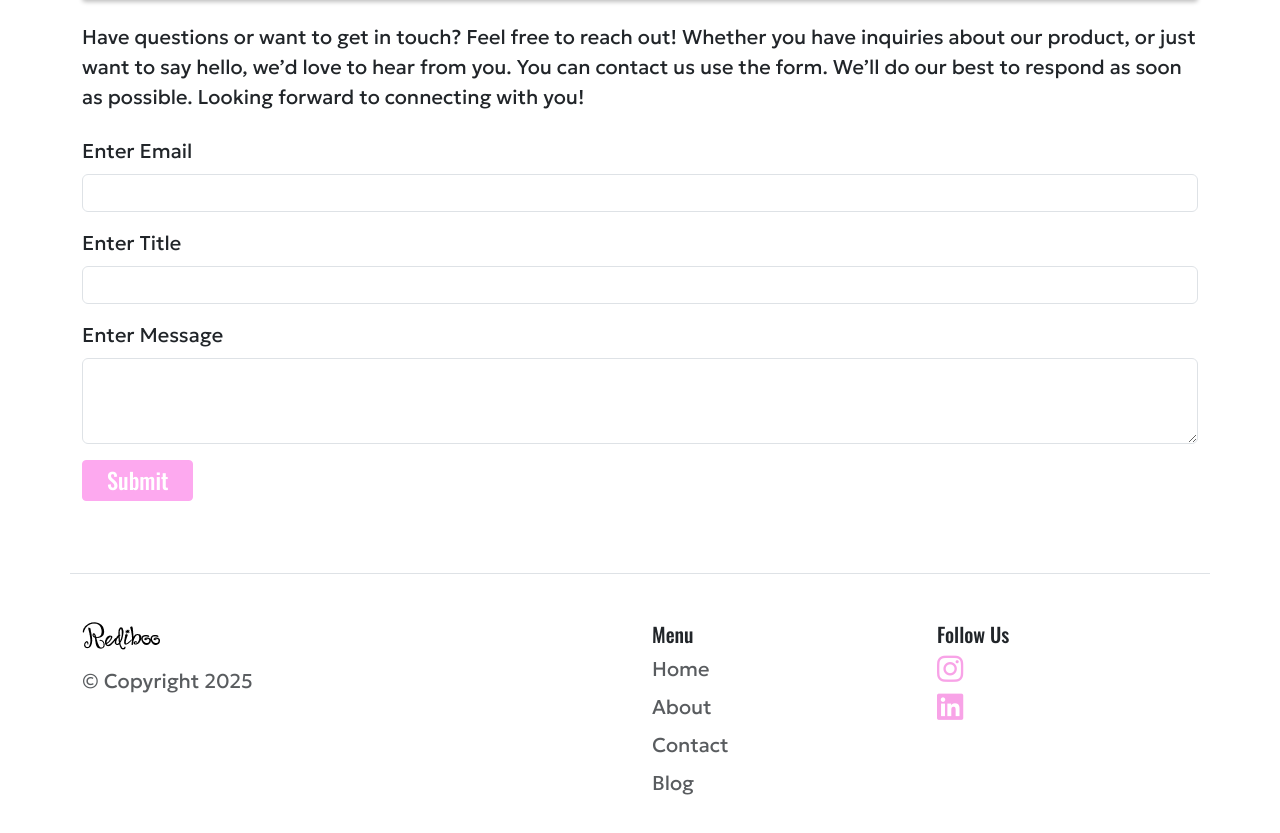
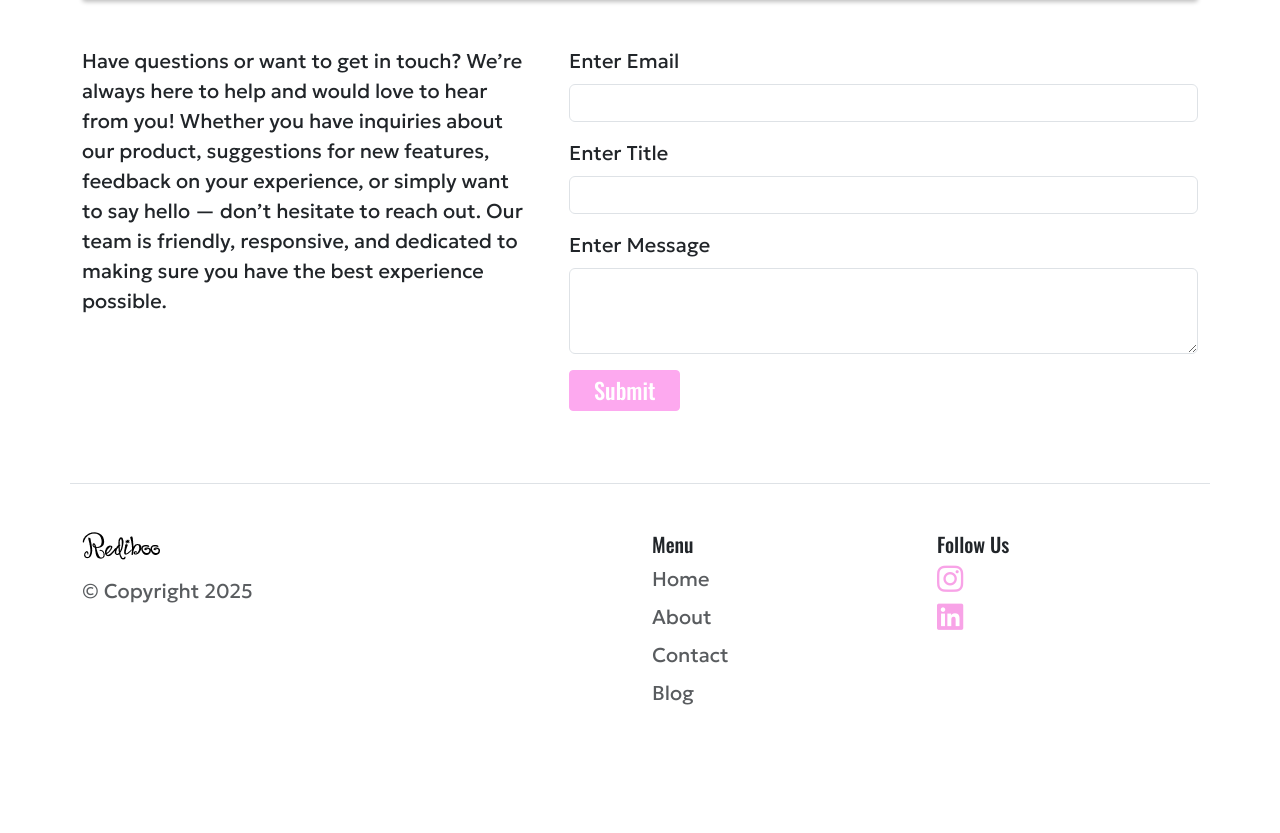
Before and after one commit to liu00701/portfolio, a plain HTML site: page contact.html in a window 1280 px wide. Shown: the part 931-1764 px from the top of the page. Drawn offline with nearby package versions, Linux system fonts and the light colour scheme.

Commit message:
Enhance contact section in contact.html with a structured form and improved messaging for user engagement

```diff
--- a/contact.html
+++ b/contact.html
@@ -91,7 +91,7 @@
     >
       <section class="py-4" aria-labelledby="contact-heading">
         <div class="container">
-          <div class="mb-4">
+          <div>
             <img
               src="./images/contact.jpg"
               srcset="./images/contact-s.jpg 600w, ./images/contact.jpg 1200w"
@@ -100,7 +100,58 @@
               alt="Illustration of contacting us via email"
             />
           </div>
-          <p class="mb-4">
+          <div class="row align-items-start mt-4 mt-md-5">
+            <!-- Paragraph Column -->
+            <div class="col-12 col-md-5">
+              <p>
+                Have questions or want to get in touch? We’re always here to
+                help and would love to hear from you! Whether you have inquiries
+                about our product, suggestions for new features, feedback on
+                your experience, or simply want to say hello — don’t hesitate to
+                reach out. Our team is friendly, responsive, and dedicated to
+                making sure you have the best experience possible.
+              </p>
+            </div>
+
+            <!-- Form Column -->
+            <div class="col-12 col-md-7 ps-md-4">
+              <form id="contact-form" aria-label="Contact form">
+                <div class="mb-3">
+                  <label for="email" class="form-label">Enter Email</label>
+                  <input
+                    type="email"
+                    class="form-control"
+                    id="email"
+                    aria-describedby="emailHelp"
+                    required
+                  />
+                </div>
+                <div class="mb-3">
+                  <label for="title" class="form-label">Enter Title</label>
+                  <input type="text" class="form-control" id="title" required />
+                </div>
+                <div class="mb-3">
+                  <label for="message" class="form-label">Enter Message</label>
+                  <textarea
+                    class="form-control"
+                    id="message"
+                    rows="3"
+                    required
+                  ></textarea>
+                </div>
+                <button
+                  id="submitBtn"
+                  type="submit"
+                  class="btn btn-dark rounded-1 px-4 animate__animated animate__bounce btn-hover"
+                  aria-label="Submit contact form"
+                >
+                  <h3 class="m-0">Submit</h3>
+                </button>
+              </form>
+            </div>
+          </div>
+
+          <!-- <p class="mb-4">
             Have questions or want to get in touch? Feel free to reach out!
             Whether you have inquiries about our product, or just want to say
             hello, we’d love to hear from you. You can contact us use the form.
@@ -137,7 +188,7 @@
             >
               <h3>Submit</h3>
             </button>
-          </form>
+          </form> -->
         </div>
       </section>
     </main>
```
